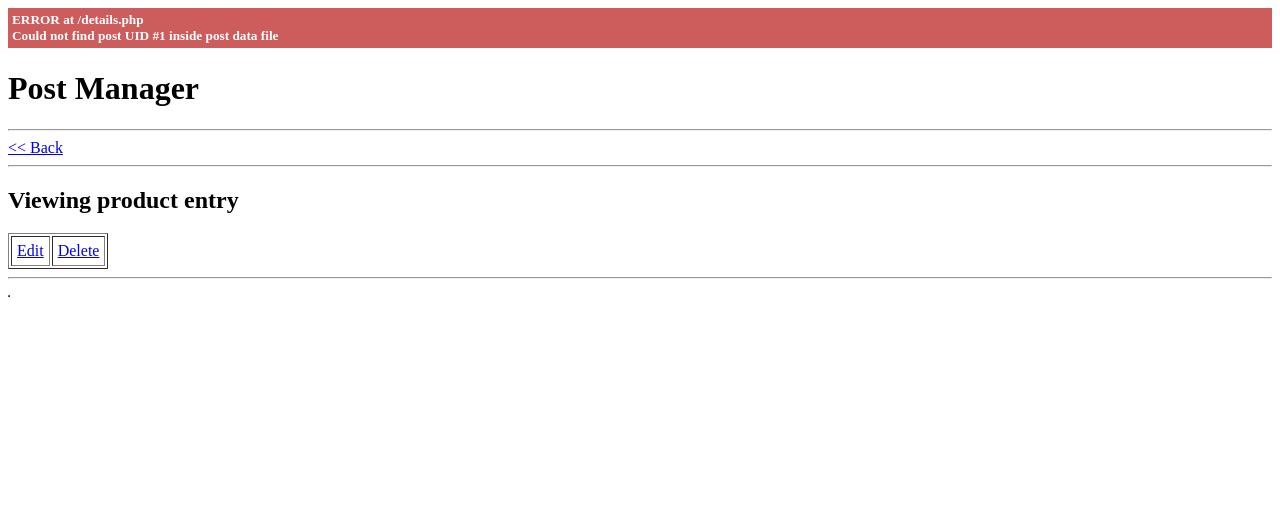
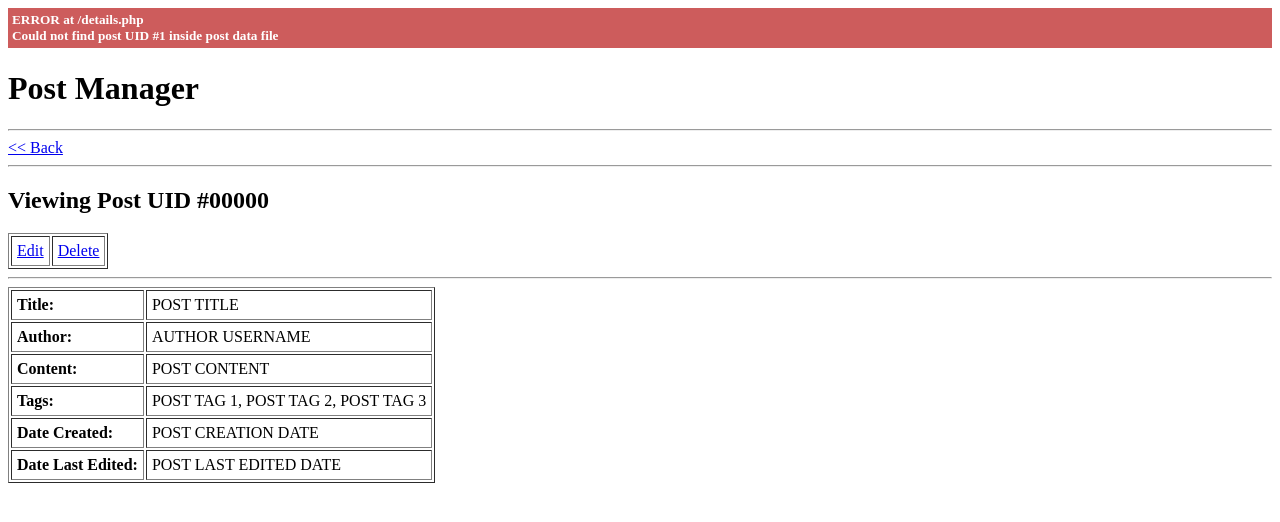
Before and after one commit to jiffingwalter/ASE230-CreateHub-midterm, a PHP site: page /details.php?index=1 in a window 1280 px wide. Shown: the top 522 px of the page. Run offline with PHP 8.4, Linux system fonts and the light colour scheme; data that the repository does not hold is empty; style sheets or scripts are compiled from the project's sources.

Commit message:
Added to post create.php (need to test), finished post details.php, added tag parsing function to posts.php and reorganzied functions, made tags into array

```diff
--- a/admin/posts/details.php
+++ b/admin/posts/details.php
@@ -5,7 +5,8 @@
 ?>
 
 <head>
-    <title>Viewing post UID #<?=$all_posts[$index]['uid']?></title>
+    <title>Viewing Post UID #<?=$post['uid']?></title>
+    <link href="../../dist/css/admin.scss" rel="stylesheet" />
 </head>
 
 <body>
@@ -14,14 +15,31 @@
     <a href="index.php"><< Back</a>
     <hr>
 
-    <h2>Viewing product entry <?=$all_posts[$index]['uid']?></h2>
+    <h2>Viewing Post UID #<?=$post['uid']?></h2>
+
     <table border="1" cellpadding="5" cellspacing="2">
-        <td><a href="edit.php?index=<?=$all_posts[$i]['uid']?>">Edit</a></td>
-        <td><a href="delete.php?index=<?=$all_posts[$i]['uid']?>">Delete</a></td>
+        <td><a href="edit.php?index=<?=$post['uid']?>">Edit</a></td>
+        <td><a href="delete.php?index=<?=$post['uid']?>">Delete</a></td>
     </table>
     <hr>
     <table border="1" cellpadding="5" cellspacing="2">
-        <tr><p><?=$all_posts[$i]['author']?></p></tr>
-        <tr><p><?=$all_posts[$i]['author']?></p></tr>
+        <tr>
+            <td><b>Title:</b></td>
+            <td><?=$post['title']?></td></tr>
+        <tr>
+            <td><b>Author:</b></td>
+            <td><?=$post['author']?></td></tr>
+        <tr>
+            <td><b>Content:</b></td>
+            <td><?=$post['content']?></td></tr>
+        <tr>
+            <td><b>Tags:</b></td>
+            <td><?= parse_tags_out($post['tags']) ?></td></tr>
+        <tr>
+            <td><b>Date Created:</b></td>
+            <td><?=$post['date_created']?></td></tr>
+        <tr>
+            <td><b>Date Last Edited:</b></td>
+            <td><?=$post['last_edited']?></td></tr>
     </table>
 </body>
--- a/admin/posts/posts.php
+++ b/admin/posts/posts.php
@@ -16,6 +16,7 @@
 function get_post($uid){
     $posts=get_all_posts();
     $uid_found=false;
+
     for ($i=0;$i<count($posts);$i++){
         if ($posts[$i]['uid'] == $uid){
             $uid_found=true;
@@ -27,10 +28,41 @@
         return $posts[$i];
     } else {
         display_error('Could not find post UID #'.$uid.' inside post data file',$_SERVER['SCRIPT_NAME']);
+        return $posts[0]; // return example post to attempt to avoid php errors
     }
 
 }
 
+function create_post($info_in){
+    $timestamp=date("m-d-y:h:i:sa"); // gets current date/time -
+    $posts_updated=get_all_posts(); // set enteries_updated to the json data as php array
+    $new_post=[
+        'title' => $info_in['title'],
+        'author' => $info_in['author'],
+        'content' => $info_in['content'],
+        'tags' => explode(',',$info_in['tags']),
+        'date_created' => $timestamp,
+        'last_edited' => $timestamp,
+        'uid' => generate_uid(), // generates unique id
+    ];
+    $posts_updated[count($posts_updated)]=$new_post; // add the new entry to the json data
+    $updated = json_encode($posts_updated,JSON_PRETTY_PRINT); // set updated to the json data as json
+    echo '<pre>';
+    print_r($updated);
+    file_put_contents('../../data/products.json',$updated); // update the json data
+    header('Location: index.php'); // redirect to index
+}
+
+function edit_post($info_in){
+
+}
+
+function delete_post($info_in){
+
+}
+
+// sub functions -------------------
+// generate uid for new posts and check if they're actually unique
 function generate_uid(){
     $posts=get_all_posts();
     $id_is_unique=false;
@@ -49,30 +81,12 @@
     return $new_uid;
 }
 
-function create_post($info_in){
-    $timestamp=date("m-d-y:h:i:sa"); // gets current date/time -
-    $posts_updated=get_all_posts(); // set enteries_updated to the json data as php array
-    $new_post=[
-        'title' => $info_in['title'],
-        'author' => $info_in['author'],
-        'content' => $info_in['content'],
-        'tags' => $info_in['tags'],
-        'date_created' => $timestamp,
-        'last_edited' => $timestamp,
-        'uid' => generate_uid(), // generates unique id
-    ];
-    $posts_updated[count($posts_updated)]=$new_post; // add the new entry to the json data
-    $updated = json_encode($posts_updated,JSON_PRETTY_PRINT); // set updated to the json data as json
-    echo '<pre>';
-    print_r($updated);
-    file_put_contents('../../data/products.json',$updated); // update the json data
-    header('Location: index.php');
+// print array of tags
+function parse_tags_out($tags_in){
+    $tags_string='';
+    foreach ($tags_in as $tag){
+        echo $tag;
+        echo ($tag !== $tags_in[count($tags_in) - 1])?", ":""; // check if tag is last tag, add comma appropriately
+    }
+    return $tags_string;
 }
-
-function edit_post($info_in){
-
-}
-
-function delete_post($info_in){
-
-}
--- a/data/users/user_posts.json
+++ b/data/users/user_posts.json
@@ -3,7 +3,7 @@
         "title":"POST TITLE",
         "author":"AUTHOR USERNAME",
         "content":"POST CONTENT",
-        "tags":"POST TAGS",
+        "tags":["POST TAG 1", "POST TAG 2", "POST TAG 3"],
         "date_created":"POST CREATION DATE",
         "last_edited":"POST LAST EDITED DATE",
         "uid":"00000"
```
Also changed, not shown: admin/posts/create.php (+36 -0 lines).
